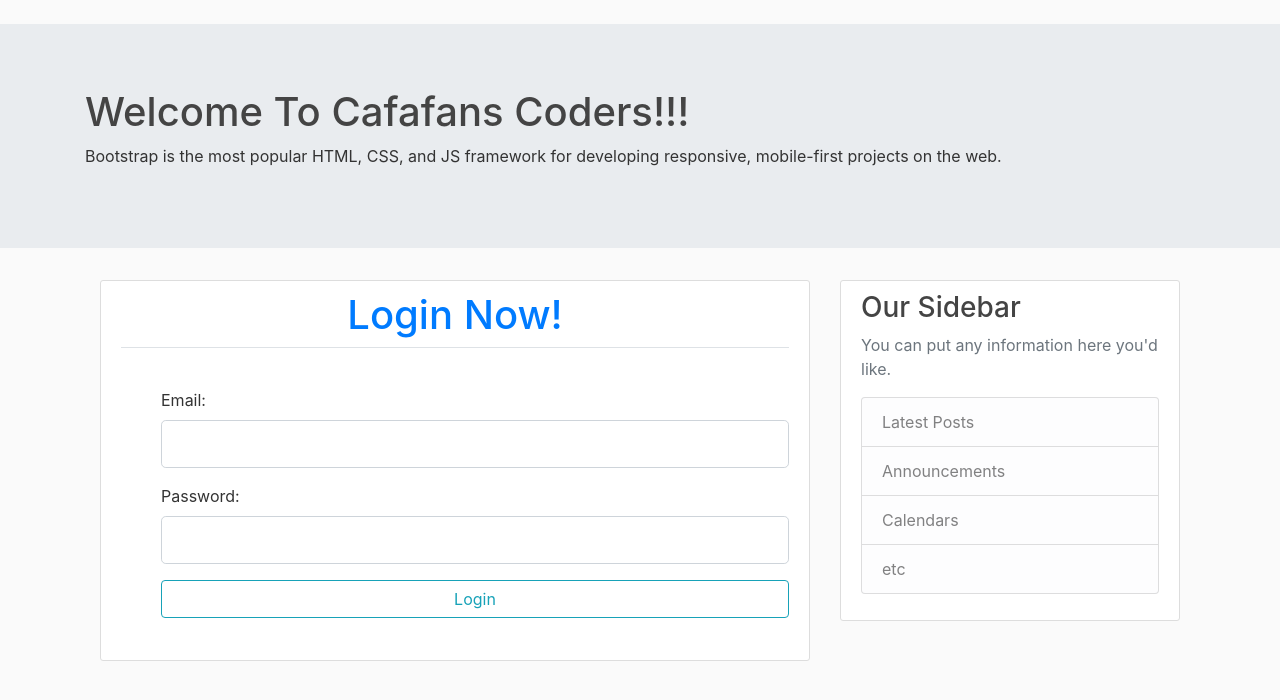
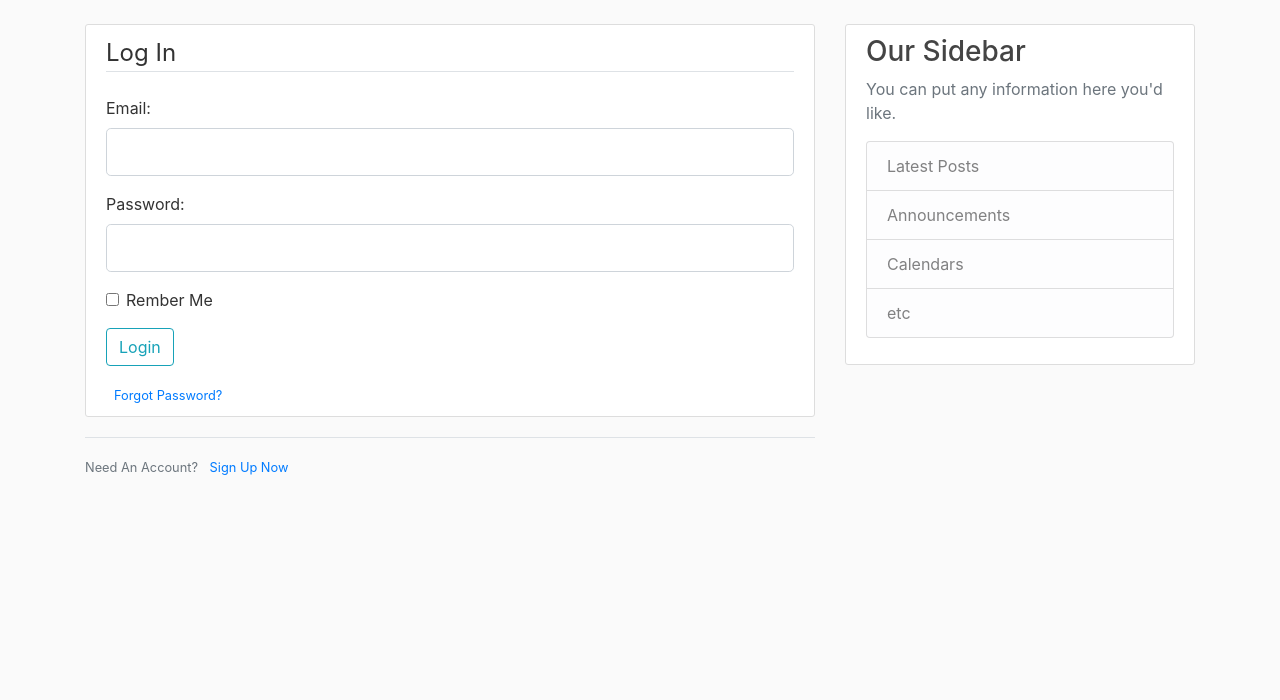
Before and after one commit to ElectronicMoney/CafafansBlogRestApi, a Flask app: page /login in a window 1280 px wide. Shown: the part 56-756 px from the top of the page. Run offline with Flask 2, Linux system fonts and the light colour scheme; some libraries are stand-ins or nearby versions.

Commit message:
Fix minor bugs

```diff
--- a/forms/LoginForm.py
+++ b/forms/LoginForm.py
@@ -14,6 +14,6 @@ class LoginForm(FlaskForm):
         validators=[DataRequired(),  Length(min=6, max=20)]
     )
 
-    rember = BooleanField('Rember Me')
+    remember = BooleanField('Rember Me')
 
     submit = SubmitField('Login')
--- a/templates/layout.html
+++ b/templates/layout.html
@@ -1,21 +1,22 @@
 <!DOCTYPE html>
-<html lang="en">
+<html>
 <head>
+    <!-- Required meta tags -->
+    <meta charset="utf-8">
+    <meta name="viewport" content="width=device-width, initial-scale=1, shrink-to-fit=no">
+
+    <!-- Bootstrap CSS -->
+    <link rel="stylesheet" href="https://maxcdn.bootstrapcdn.com/bootstrap/4.0.0/css/bootstrap.min.css" integrity="sha384-Gn5384xqQ1aoWXA+058RXPxPg6fy4IWvTNh0E263XmFcJlSAwiGgFAW/dAiS6JXm" crossorigin="anonymous">
+
+    <link rel="stylesheet" type="text/css" href="{{ url_for('static', filename='css/main.css') }}">
+
     {% if title %}
-        <title>Cafafans - {{title}} </title>
+        <title>Flask Blog - {{ title }}</title>
     {% else %}
-        <title>Cafafans - Home Page </title>
+        <title>Flask Blog</title>
     {% endif %}
-  <meta charset="utf-8">
-  <meta name="viewport" content="width=device-width, initial-scale=1">
-  <link rel="stylesheet" href="https://maxcdn.bootstrapcdn.com/bootstrap/4.4.1/css/bootstrap.min.css">
-   <link rel="stylesheet" href="{{ url_for('static', filename='css/main.css') }}">
-  <script src="https://ajax.googleapis.com/ajax/libs/jquery/3.4.1/jquery.min.js"></script>
-  <script src="https://cdnjs.cloudflare.com/ajax/libs/popper.js/1.16.0/umd/popper.min.js"></script>
-  <script src="https://maxcdn.bootstrapcdn.com/bootstrap/4.4.1/js/bootstrap.min.js"></script>
 </head>
 <body>
-
     <header class="site-header">
       <nav class="navbar navbar-expand-md navbar-dark bg-steel fixed-top">
         <div class="container">
@@ -25,37 +26,28 @@
           </button>
           <div class="collapse navbar-collapse" id="navbarToggle">
             <div class="navbar-nav mr-auto">
-          <a class="nav-item nav-link" href="/">Home</a>
-          <a class="nav-item nav-link" href="/about">About</a>
+              <a class="nav-item nav-link" href="{{ url_for('home') }}">Home</a>
+              <a class="nav-item nav-link" href="{{ url_for('about') }}">About</a>
             </div>
             <!-- Navbar Right Side -->
             <div class="navbar-nav">
-          <a class="nav-item nav-link" href="/login">Login</a>
-          <a class="nav-item nav-link" href="/register">Register</a>
+              <a class="nav-item nav-link" href="{{ url_for('login') }}">Login</a>
+              <a class="nav-item nav-link" href="{{ url_for('register') }}">Register</a>
             </div>
           </div>
         </div>
       </nav>
     </header>
-
-<div class="jumbotron jumbotron-fluid">
-  <div class="container">
-    <h1>Welcome To Cafafans Coders!!!</h1>
-    <p>Bootstrap is the most popular HTML, CSS, and JS framework for developing responsive, mobile-first projects on the web.</p>
-  </div>
-</div>
-
-<div class="container">
     <main role="main" class="container">
       <div class="row">
         <div class="col-md-8">
           {% with messages = get_flashed_messages(with_categories=true) %}
             {% if messages %}
-              <ul class="flashes">
               {% for category, message in messages %}
-                  <list class="alert alert-{{ category }}">{{message}}</list>
+                <div class="alert alert-{{ category }}">
+                  {{ message }}
+                </div>
               {% endfor %}
-              </ul>
             {% endif %}
           {% endwith %}
           {% block content %}{% endblock %}
@@ -75,7 +67,12 @@
         </div>
       </div>
     </main>
-</div>
 
+
+    <!-- Optional JavaScript -->
+    <!-- jQuery first, then Popper.js, then Bootstrap JS -->
+    <script src="https://code.jquery.com/jquery-3.2.1.slim.min.js" integrity="sha384-KJ3o2DKtIkvYIK3UENzmM7KCkRr/rE9/Qpg6aAZGJwFDMVNA/GpGFF93hXpG5KkN" crossorigin="anonymous"></script>
+    <script src="https://cdnjs.cloudflare.com/ajax/libs/popper.js/1.12.9/umd/popper.min.js" integrity="sha384-ApNbgh9B+Y1QKtv3Rn7W3mgPxhU9K/ScQsAP7hUibX39j7fakFPskvXusvfa0b4Q" crossorigin="anonymous"></script>
+    <script src="https://maxcdn.bootstrapcdn.com/bootstrap/4.0.0/js/bootstrap.min.js" integrity="sha384-JZR6Spejh4U02d8jOt6vLEHfe/JQGiRRSQQxSfFWpi1MquVdAyjUar5+76PVCmYl" crossorigin="anonymous"></script>
 </body>
 </html>
--- a/templates/login.html
+++ b/templates/login.html
@@ -1,28 +1,52 @@
-{% extends 'layout.html' %}
-
+{% extends "layout.html" %}
 {% block content %}
-
     <div class="content-section">
         <form method="POST" action="">
-        {{ form.csrf_token }}
+            {{ form.hidden_tag() }}
             <fieldset class="form-group">
-          <legend class="border-bottom mb-4">
-            <h1 class="text-center text-primary">Login Now!</h1>
-          </legend>
-          <dir class="form-group">
+                <legend class="border-bottom mb-4">Log In</legend>
+                <div class="form-group">
                     {{ form.email.label(class="form-control-label") }}
+                    {% if form.email.errors %}
+                        {{ form.email(class="form-control form-control-lg is-invalid") }}
+                        <div class="invalid-feedback">
+                            {% for error in form.email.errors %}
+                                <span>{{ error }}</span>
+                            {% endfor %}
+                        </div>
+                    {% else %}
                         {{ form.email(class="form-control form-control-lg") }}
-          </dir>
-
-          <dir class="form-group">
+                    {% endif %}
+                </div>
+                <div class="form-group">
                     {{ form.password.label(class="form-control-label") }}
+                    {% if form.password.errors %}
+                        {{ form.password(class="form-control form-control-lg is-invalid") }}
+                        <div class="invalid-feedback">
+                            {% for error in form.password.errors %}
+                                <span>{{ error }}</span>
+                            {% endfor %}
+                        </div>
+                    {% else %}
                         {{ form.password(class="form-control form-control-lg") }}
-          </dir>
-
-          <dir  class="form-group">
-            {{ form.submit(class="btn btn-outline-info btn-block") }}
-          </dir>
+                    {% endif %}
+                </div>
+                <div class="form-check">
+                    {{ form.remember(class="form-check-input") }}
+                    {{ form.remember.label(class="form-check-label") }}
+                </div>
             </fieldset>
+            <div class="form-group">
+                {{ form.submit(class="btn btn-outline-info") }}
+            </div>
+            <small class="text-muted ml-2">
+                <a href="#">Forgot Password?</a>
+            </small>
         </form>
     </div>
+    <div class="border-top pt-3">
+        <small class="text-muted">
+            Need An Account? <a class="ml-2" href="{{ url_for('register') }}">Sign Up Now</a>
+        </small>
+    </div>
 {% endblock content %}
```
Also changed, not shown: templates/home.html (+1 -7 lines), templates/register.html (+56 -21 lines). Lines whose indentation alone changed are shown as unchanged.
